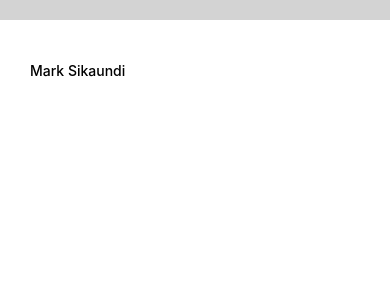
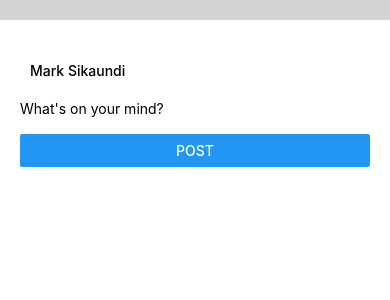
Before and after one commit to marksikaundi/Not4devs, a React Native app: screen / in a window 390 px wide. Shown: the top 300 px of the page. Built offline with nearby package versions, Linux system fonts and the light colour scheme; grey boxes are pictures that could not be loaded.

Commit message:
fixing form

```diff
--- a/src/screens/CreatePostScreen.js
+++ b/src/screens/CreatePostScreen.js
@@ -1,4 +1,4 @@
-import { Text, StyleSheet, View, Image } from "react-native";
+import { Text, StyleSheet, View, Image, TextInput, Button } from "react-native";
 
 const user = {
   id: "u1",
@@ -7,13 +7,28 @@ const user = {
   name: "Mark Sikaundi",
 };
 
+// const CreatePostScreen = () => {
+//     const [description, setDescription] = useState("");
+
+//     const onPost = () => {
+//       console.warn("Posting: ", description);
+//       setDescription("");
+//     };
+// }
+
 const CreatePostScreen = () => {
+  const onSubmit = () => {
+    console.log("On submit");
+  };
   return (
     <View style={styles.container}>
       <View style={styles.header}>
         <Image source={{ uri: user.image }} style={styles.image} />
         <Text style={styles.name}>{user.name}</Text>
       </View>
+
+      <TextInput placeholder="What's on your mind?" multiline />
+      <Button title="Post" onPress={onSubmit} />
     </View>
   );
 };
@@ -31,6 +46,7 @@ const styles = StyleSheet.create({
     flexDirection: "row",
     alignItems: "center",
     width: "100%",
+    marginBottom: 10,
   },
   image: {
     height: 40,
```
